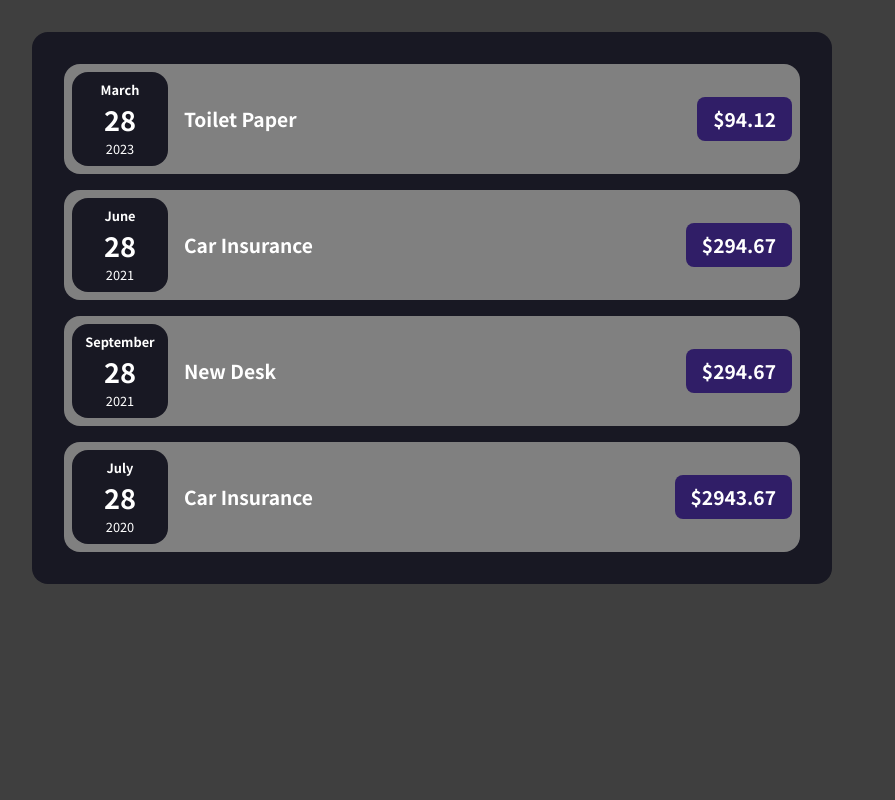
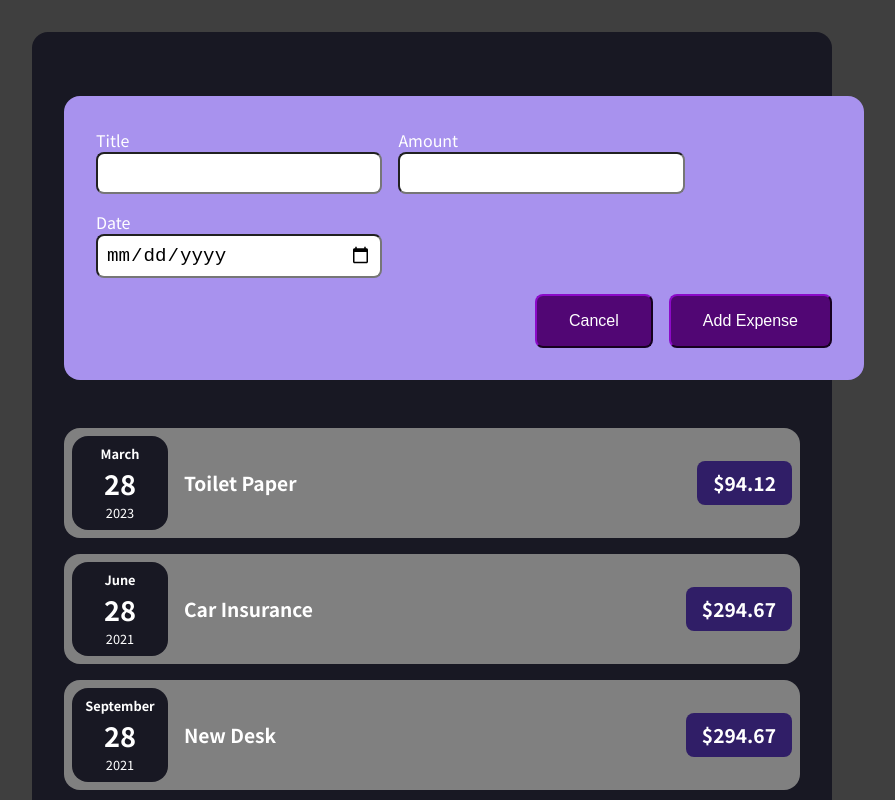
Before and after one commit to AfrokingJasper/React-Expense-tracker, a React (Create React App) app: page / in a window 1280 px wide. Shown: the top 800 px of the page, without its empty margins (208-1103 px from the left). Built offline with nearby package versions, Linux system fonts and the light colour scheme.

Commit message:
form validating

```diff
--- a/src/Components/Expense/ExpenseDate.jsx
+++ b/src/Components/Expense/ExpenseDate.jsx
@@ -7,7 +7,6 @@ const ExpenseDate = (props) => {
   });
   const day = props.date.toLocaleString("en-NG", { day: "2-digit" });
   const year = props.date.getFullYear();
-  console.log(props.date);
 
   return (
     <div className="date__container">
--- a/src/Components/Expense/Expenses.jsx
+++ b/src/Components/Expense/Expenses.jsx
@@ -1,5 +1,6 @@
 import React, { useState } from "react";
 import ExpenseItems from "./ExpenseItems";
+import NewExpenses from "../NewForm/NewExpenses";
 const DUMMY_EXPENSES = [
   {
     id: "e1",
@@ -30,8 +31,15 @@ const DUMMY_EXPENSES = [
 const Expenses = () => {
   const [expenses, setExpenses] = useState(DUMMY_EXPENSES);
 
+  const addExpenseHnadler = (expense) => {
+    setExpenses((prevExpense) => {
+      return [expense, ...prevExpense];
+    });
+  };
+
   return (
     <div>
+      <NewExpenses onAddExpense={addExpenseHnadler} />
       <ExpenseItems items={expenses} />
     </div>
   );
--- /dev/null
+++ b/src/Components/NewForm/ExpensesForm.css
@@ -0,0 +1,63 @@
+.expenses__form {
+  display: flex;
+  flex-direction: column;
+  width: 100%;
+}
+
+.form__input-container {
+  display: flex;
+  flex-direction: column;
+}
+
+.expenses__form-container {
+  display: grid;
+  grid-template-columns: 1fr 1fr;
+  gap: 1rem;
+  width: 80%;
+}
+
+.form__input-container input {
+  font-size: 1.2rem;
+  padding: 0.5rem;
+  border-radius: 0.5rem;
+  width: 100%;
+}
+
+.expense__button {
+  background-color: #510674;
+  color: white;
+  padding: 1rem 2rem;
+  font-size: 1rem;
+  border-color: #510674;
+  border-radius: 0.5rem;
+  transition: all 0.25s;
+}
+
+.expense__button:hover {
+  opacity: 0.9;
+}
+.expense__button-cobtainer {
+  display: flex;
+  gap: 1rem;
+  margin-left: auto;
+  margin-top: 1rem;
+}
+
+@media screen and (max-width: 600px) {
+  .expenses__form-container {
+    display: grid;
+    grid-template-columns: 1fr;
+    width: 100%;
+  }
+
+  .expense__button {
+    padding: 0.5rem 1rem;
+    font-size: 1rem;
+  }
+
+  .expense__button-cobtainer {
+    margin-left: 0;
+    margin-top: 1rem;
+    justify-content: space-between;
+  }
+}
--- /dev/null
+++ b/src/Components/NewForm/ExpensesForm.jsx
@@ -0,0 +1,77 @@
+import React, { useState } from "react";
+import "./ExpensesForm.css";
+
+const ExpensesForm = (props) => {
+  const [enteredTitle, setEnteredTtile] = useState("");
+  const [enteredAmount, setEnteredAmount] = useState("");
+  const [enteredDate, setEnteredDate] = useState("");
+
+  const titleChangeHandler = (event) => {
+    setEnteredTtile(event.target.value);
+  };
+
+  const amountChangeHandler = (event) => {
+    setEnteredAmount(event.target.value);
+  };
+
+  const dateChangeHandler = (event) => {
+    setEnteredDate(event.target.value);
+  };
+
+  const submitHandler = (event) => {
+    event.preventDefault();
+    const expenseData = {
+      title: enteredTitle,
+      amount: +enteredAmount,
+      date: new Date(enteredDate),
+    };
+    // console.log(expenseData);
+    props.onSaveExpenseData(expenseData);
+
+    setEnteredTtile("");
+    setEnteredAmount("");
+    setEnteredDate("");
+  };
+  return (
+    <form onSubmit={submitHandler} className="expenses__form">
+      <div className="expenses__form-container">
+        <div className="form__input-container">
+          <label>Title</label>
+          <input
+            type="text"
+            value={enteredTitle}
+            onChange={titleChangeHandler}
+          />
+        </div>
+        <div className="form__input-container">
+          <label>Amount</label>
+          <input
+            type="number"
+            value={enteredAmount}
+            onChange={amountChangeHandler}
+          />
+        </div>
+        <div className="form__input-container">
+          <label>Date</label>
+          <input
+            min="2023-04-01"
+            max="2025-12-31"
+            type="date"
+            value={enteredDate}
+            onChange={dateChangeHandler}
+          />
+        </div>
+      </div>
+      <div className="expense__button-cobtainer">
+        <button type="button" className="expense__button">
+          Cancel
+        </button>
+        <button type="submit" className="expense__button">
+          Add Expense
+        </button>
+      </div>
+    </form>
+  );
+};
+
+export default ExpensesForm;
--- /dev/null
+++ b/src/Components/NewForm/NewExpenses.css
@@ -0,0 +1,15 @@
+.new__expenses-container {
+  width: 50rem;
+  background-color: #a892ee;
+  margin: 2rem auto;
+  border-radius: 1rem;
+  padding: 2rem;
+  color: white;
+  margin-bottom: 3rem;
+}
+
+@media screen and (max-width: 600px) {
+  .new__expenses-container {
+    width: 100%;
+  }
+}
--- /dev/null
+++ b/src/Components/NewForm/NewExpenses.jsx
@@ -0,0 +1,22 @@
+import React from "react";
+import ExpensesForm from "./ExpensesForm";
+import "./NewExpenses.css";
+
+const NewExpenses = (props) => {
+  const saveExpenseDateHandler = (enteredExpenseData) => {
+    const expenseData = {
+      ...enteredExpenseData,
+      id: Math.random().toString(),
+    };
+    console.log(expenseData);
+    props.onAddExpense(expenseData);
+  };
+  return (
+    <div className="new__expenses-container">
+      {/* <button>Add New Expenses</button> */}
+      <ExpensesForm onSaveExpenseData={saveExpenseDateHandler} />
+    </div>
+  );
+};
+
+export default NewExpenses;
```
